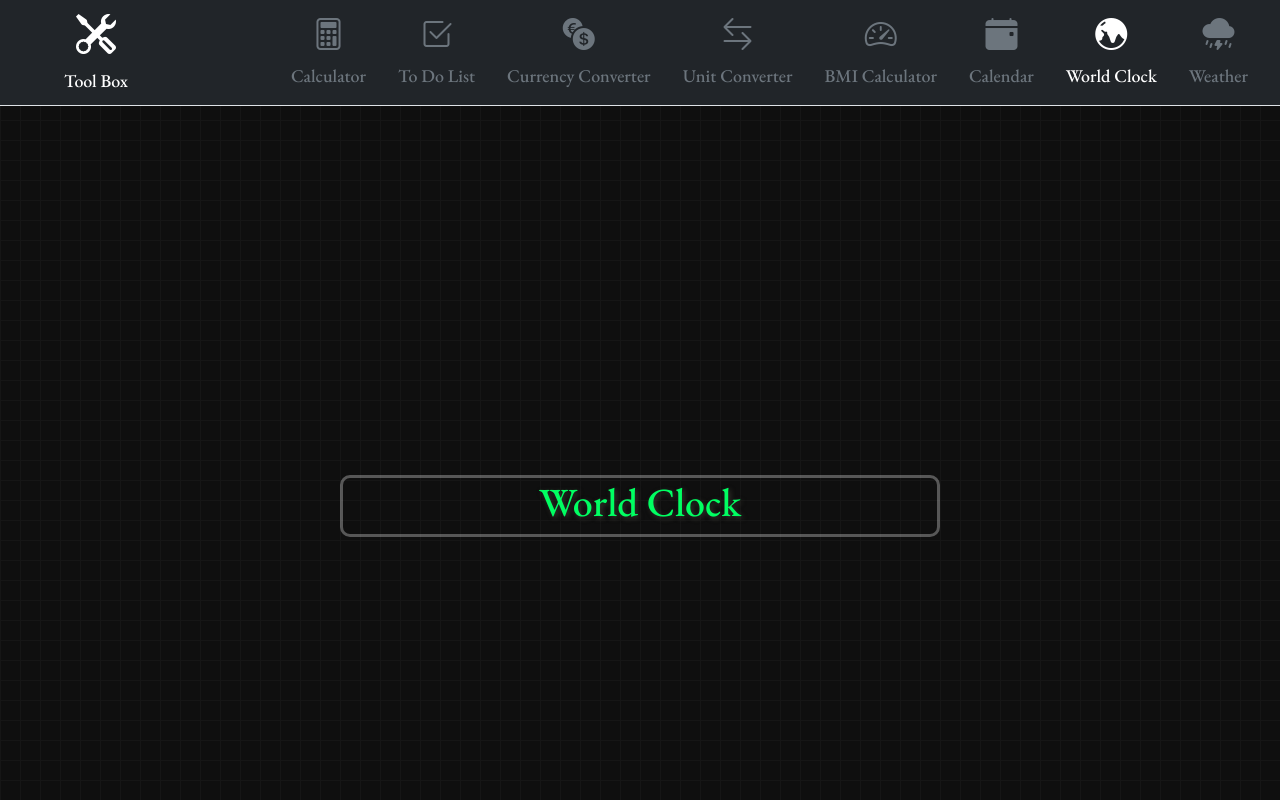
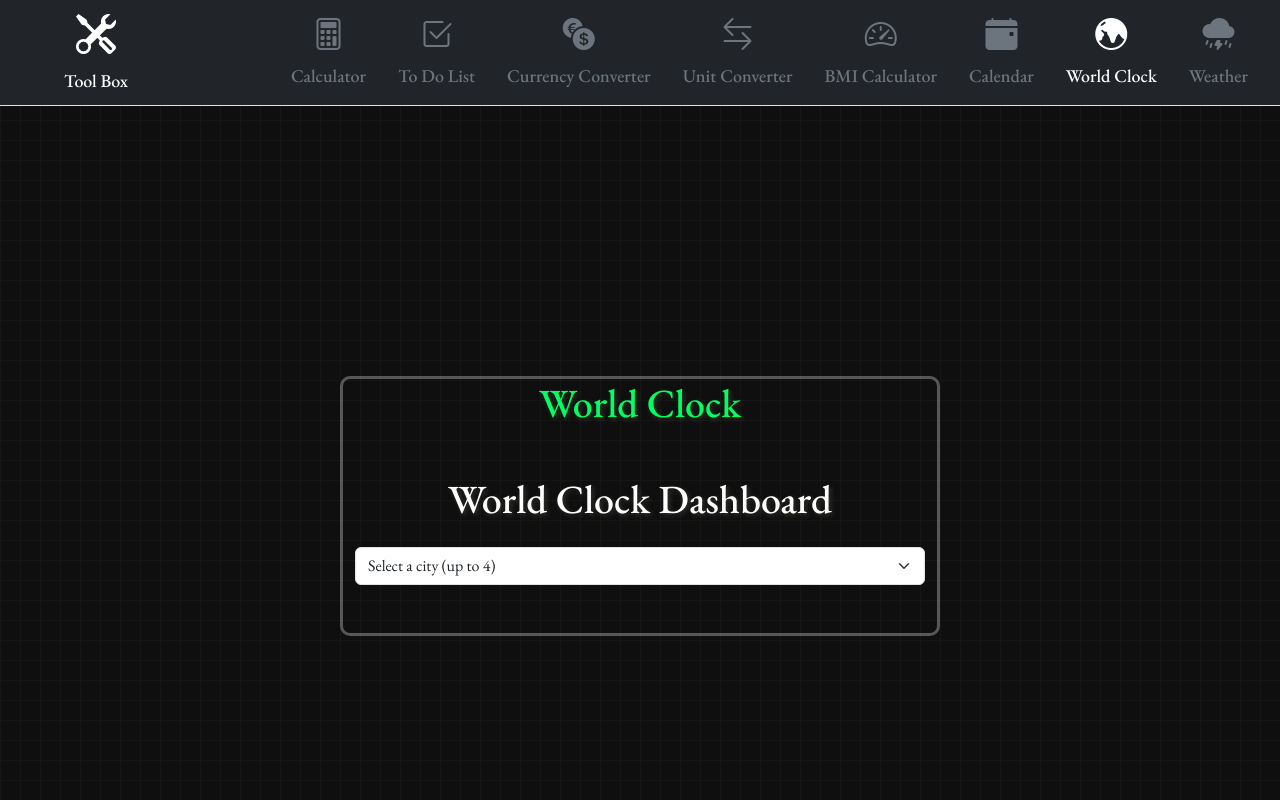
Before and after one commit to Vidushi87/toolkit, a React (Vite) app: page /worldclock in a window 1280 px wide. Shown: the top 800 px of the page. Built offline with nearby package versions, Linux system fonts and the light colour scheme.

Commit message:
added small parts of world clock

```diff
--- a/package.json
+++ b/package.json
@@ -10,6 +10,7 @@
     "preview": "vite preview"
   },
   "dependencies": {
+    "axios": "^1.7.7",
     "bootstrap": "^5.3.3",
     "bootstrap-icons": "^1.11.3",
     "mathjs": "^13.2.1",
--- /dev/null
+++ b/src/components/WorldClock/ClockDashboard.jsx
@@ -0,0 +1,87 @@
+import React, { useEffect, useState } from "react";
+import axios from "axios";
+
+const cities = [
+  { label: "New York", timezone: "America/New_York" },
+  { label: "London", timezone: "Europe/London" },
+  { label: "Frankfurt", timezone: "Europe/Berlin" },
+  { label: "Tokyo", timezone: "Asia/Tokyo" },
+  { label: "Sydney", timezone: "Australia/Sydney" },
+  { label: "Paris", timezone: "Europe/Paris" },
+  { label: "Dubai", timezone: "Asia/Dubai" },
+  { label: "Moscow", timezone: "Europe/Moscow" },
+  { label: "Los Angeles", timezone: "America/Los_Angeles" },
+];
+
+const ClockDashboard = () => {
+  const [selectedCities, setSelectedCities] = useState([]);
+  const [cityTimes, setCityTimes] = useState({});
+
+  // Fetch time for each selected city
+  const fetchTime = async (city) => {
+    try {
+      const response = await axios.get(
+        `https://worldtimeapi.org/api/timezone/${city.timezone}`
+      );
+      setCityTimes((prevTimes) => ({
+        ...prevTimes,
+        [city.label]: new Date(response.data.datetime).toLocaleTimeString(),
+      }));
+    } catch (error) {
+      console.error("Error fetching time for", city.label, error);
+    }
+  };
+
+  // Update times every second
+  useEffect(() => {
+    const interval = setInterval(() => {
+      selectedCities.forEach((city) => fetchTime(city));
+    }, 1000);
+    return () => clearInterval(interval);
+  }, [selectedCities]);
+
+  const handleCityChange = (e) => {
+    const city = cities.find((c) => c.label === e.target.value);
+    if (!city) return;
+
+    if (selectedCities.includes(city)) {
+      setSelectedCities(selectedCities.filter((c) => c !== city));
+      setCityTimes((prevTimes) => {
+        const updatedTimes = { ...prevTimes };
+        delete updatedTimes[city.label];
+        return updatedTimes;
+      });
+    } else if (selectedCities.length < 4) {
+      setSelectedCities([...selectedCities, city]);
+      fetchTime(city);
+    }
+  };
+  return (
+    <div className="container text-center mt-5">
+      <h1 className="text-white">World Clock Dashboard</h1>
+
+      {/* City Selector */}
+      <select className="form-select mt-4" onChange={handleCityChange}>
+        <option>Select a city (up to 4)</option>
+        {cities.map((city) => (
+          <option key={city.label} value={city.label}>
+            {city.label}
+          </option>
+        ))}
+      </select>
+
+      <div className="d-flex justify-content-center mt-5 flex-wrap">
+        {selectedCities.map((city) => (
+          <div key={city.label} className="p-3">
+            <div className="rounded-circle clock-circle d-flex flex-column align-items-center justify-content-center text-white">
+              <h4>{city.label}</h4>
+              <h5>{cityTimes[city.label]}</h5>
+            </div>
+          </div>
+        ))}
+      </div>
+    </div>
+  );
+};
+
+export default ClockDashboard;
--- a/src/components/WorldClock/WorldClock.jsx
+++ b/src/components/WorldClock/WorldClock.jsx
@@ -1,16 +1,18 @@
-import React from 'react'
-import styles from './WorldClock.module.css'
+import React from "react";
+import styles from "./WorldClock.module.css";
+import ClockDashboard from "./ClockDashboard";
 
 const WorldClock = () => {
   return (
     <div className={styles.container}>
-    <div className={styles.worldClock}>
-      <center>
-        <h1>World Clock</h1>
-      </center>
+      <div className={styles.worldClock}>
+        <center>
+          <h1>World Clock</h1>
+        </center>
+        <ClockDashboard />
+      </div>
     </div>
-    </div>
-  )
-}
+  );
+};
 
-export default WorldClock
+export default WorldClock;
```
Also changed, not shown: 1 other file (tests, documents, lock files or other folders).
